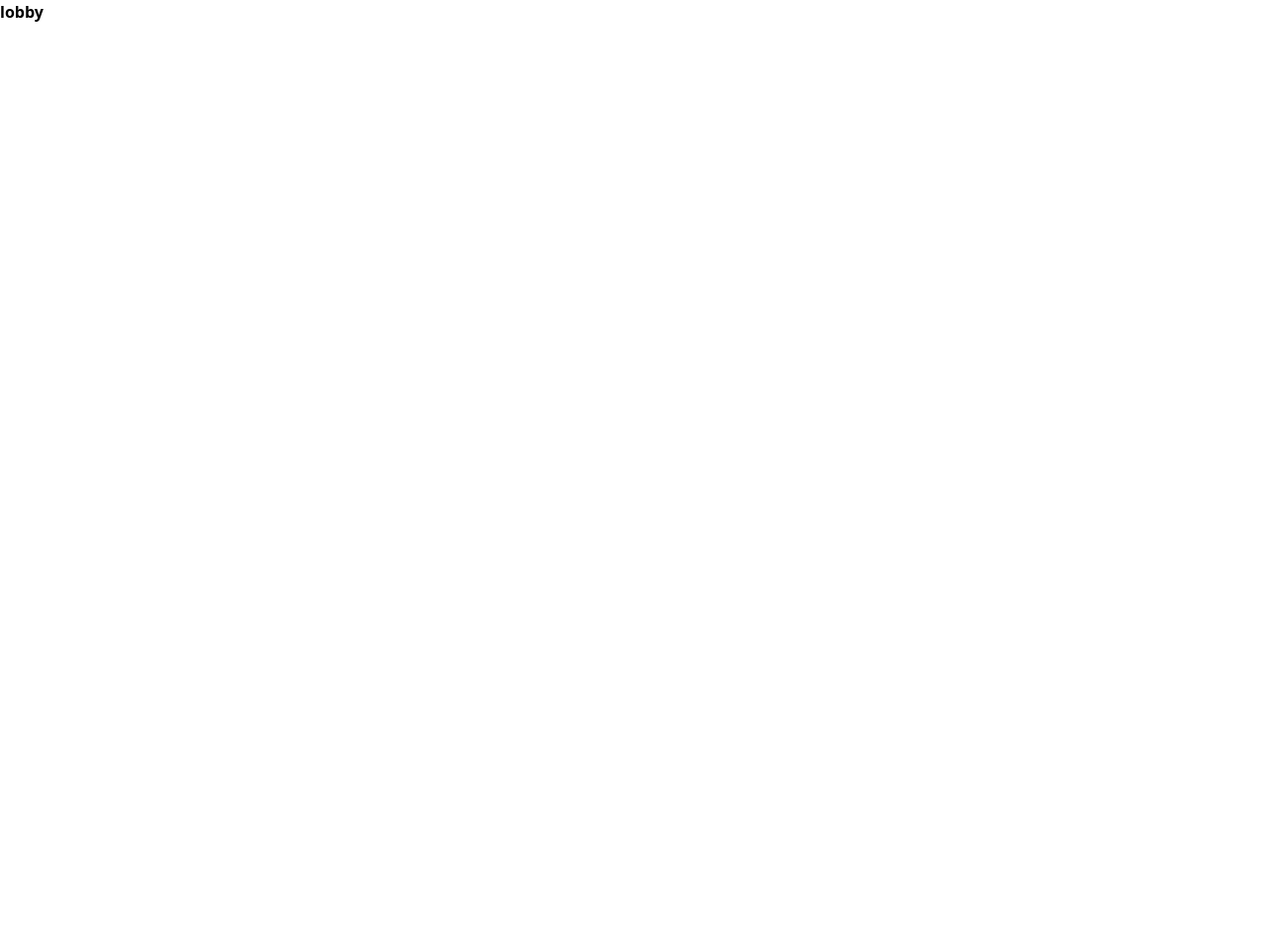
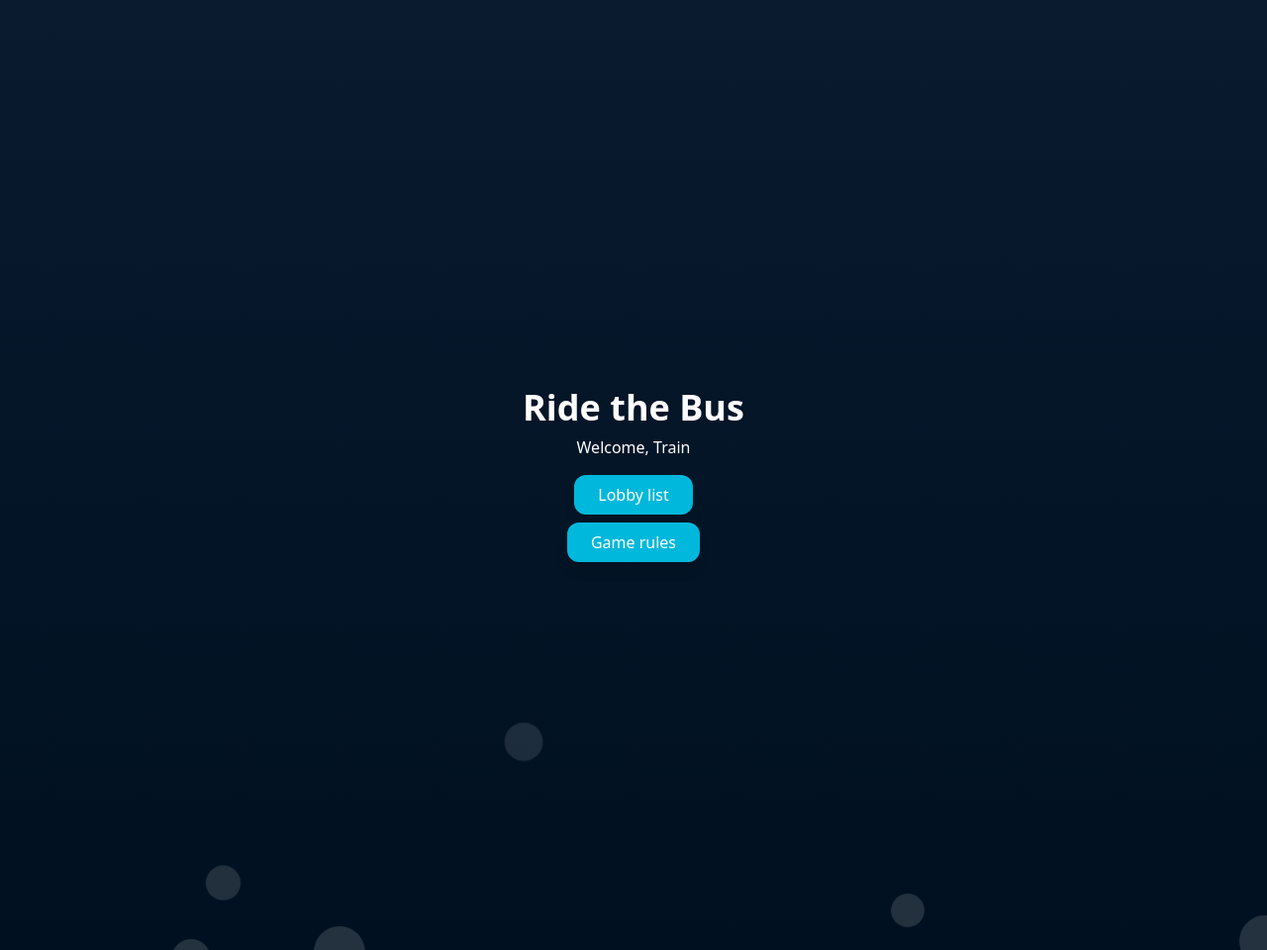
Before and after one commit to Thokisapi/Ride-the-bus-v2, a Node server app: page /lobby in a window 1280 px wide. Before the commit the page is almost empty. Shown: the whole page at 99% size. Run offline with Node 20, Linux system fonts and the light colour scheme; some libraries are stand-ins or nearby versions.

Commit message:
Test unfinished

```diff
--- a/ride-the-bus/package.json
+++ b/ride-the-bus/package.json
@@ -17,6 +17,7 @@
     "@tailwindcss/cli": "^4.1.13",
     "ejs": "^3.1.10",
     "express": "^5.1.0",
+    "mongoose": "^8.19.1",
     "socket.io": "^4.8.1",
     "tailwindcss": "^4.1.13"
   },
--- a/ride-the-bus/public/dist/output.css
+++ b/ride-the-bus/public/dist/output.css
@@ -1,4 +1,4 @@
-/*! tailwindcss v4.1.13 | MIT License | https://tailwindcss.com */
+/*! tailwindcss v4.1.14 | MIT License | https://tailwindcss.com */
 @layer properties;
 @layer theme, base, components, utilities;
 @layer theme {
@@ -7,9 +7,14 @@
       "Segoe UI Emoji", "Segoe UI Symbol", "Noto Color Emoji";
     --font-mono: ui-monospace, SFMono-Regular, Menlo, Monaco, Consolas, "Liberation Mono",
       "Courier New", monospace;
-    --text-3xl: 1.875rem;
-    --text-3xl--line-height: calc(2.25 / 1.875);
+    --color-cyan-500: oklch(71.5% 0.143 215.221);
+    --color-cyan-600: oklch(60.9% 0.126 221.723);
+    --color-white: #fff;
+    --spacing: 0.25rem;
+    --text-4xl: 2.25rem;
+    --text-4xl--line-height: calc(2.5 / 2.25);
     --font-weight-bold: 700;
+    --radius-xl: 0.75rem;
     --default-font-family: var(--font-sans);
     --default-mono-font-family: var(--font-mono);
   }
@@ -163,26 +168,272 @@
   }
 }
 @layer utilities {
-  .text-3xl {
-    font-size: var(--text-3xl);
-    line-height: var(--tw-leading, var(--text-3xl--line-height));
+  .absolute {
+    position: absolute;
+  }
+  .relative {
+    position: relative;
+  }
+  .static {
+    position: static;
+  }
+  .inset-0 {
+    inset: calc(var(--spacing) * 0);
+  }
+  .-z-10 {
+    z-index: calc(10 * -1);
+  }
+  .z-10 {
+    z-index: 10;
+  }
+  .mt-2 {
+    margin-top: calc(var(--spacing) * 2);
+  }
+  .mb-2 {
+    margin-bottom: calc(var(--spacing) * 2);
+  }
+  .mb-4 {
+    margin-bottom: calc(var(--spacing) * 4);
+  }
+  .flex {
+    display: flex;
+  }
+  .min-h-screen {
+    min-height: 100vh;
+  }
+  .transform {
+    transform: var(--tw-rotate-x,) var(--tw-rotate-y,) var(--tw-rotate-z,) var(--tw-skew-x,) var(--tw-skew-y,);
+  }
+  .flex-col {
+    flex-direction: column;
+  }
+  .items-center {
+    align-items: center;
+  }
+  .justify-center {
+    justify-content: center;
+  }
+  .overflow-hidden {
+    overflow: hidden;
+  }
+  .rounded-xl {
+    border-radius: var(--radius-xl);
+  }
+  .bg-cyan-500 {
+    background-color: var(--color-cyan-500);
+  }
+  .bg-gradient-to-b {
+    --tw-gradient-position: to bottom in oklab;
+    background-image: linear-gradient(var(--tw-gradient-stops));
+  }
+  .from-\[\#0a1a2f\] {
+    --tw-gradient-from: #0a1a2f;
+    --tw-gradient-stops: var(--tw-gradient-via-stops, var(--tw-gradient-position), var(--tw-gradient-from) var(--tw-gradient-from-position), var(--tw-gradient-to) var(--tw-gradient-to-position));
+  }
+  .from-\[\#FBB117\] {
+    --tw-gradient-from: #FBB117;
+    --tw-gradient-stops: var(--tw-gradient-via-stops, var(--tw-gradient-position), var(--tw-gradient-from) var(--tw-gradient-from-position), var(--tw-gradient-to) var(--tw-gradient-to-position));
+  }
+  .to-\[\#001020\] {
+    --tw-gradient-to: #001020;
+    --tw-gradient-stops: var(--tw-gradient-via-stops, var(--tw-gradient-position), var(--tw-gradient-from) var(--tw-gradient-from-position), var(--tw-gradient-to) var(--tw-gradient-to-position));
+  }
+  .to-\[\#F6C101\] {
+    --tw-gradient-to: #F6C101;
+    --tw-gradient-stops: var(--tw-gradient-via-stops, var(--tw-gradient-position), var(--tw-gradient-from) var(--tw-gradient-from-position), var(--tw-gradient-to) var(--tw-gradient-to-position));
+  }
+  .px-6 {
+    padding-inline: calc(var(--spacing) * 6);
+  }
+  .py-2 {
+    padding-block: calc(var(--spacing) * 2);
+  }
+  .text-4xl {
+    font-size: var(--text-4xl);
+    line-height: var(--tw-leading, var(--text-4xl--line-height));
   }
   .font-bold {
     --tw-font-weight: var(--font-weight-bold);
     font-weight: var(--font-weight-bold);
   }
-  .underline {
-    text-decoration-line: underline;
+  .text-white {
+    color: var(--color-white);
   }
+  .shadow-lg {
+    --tw-shadow: 0 10px 15px -3px var(--tw-shadow-color, rgb(0 0 0 / 0.1)), 0 4px 6px -4px var(--tw-shadow-color, rgb(0 0 0 / 0.1));
+    box-shadow: var(--tw-inset-shadow), var(--tw-inset-ring-shadow), var(--tw-ring-offset-shadow), var(--tw-ring-shadow), var(--tw-shadow);
+  }
+  .hover\:bg-cyan-600 {
+    &:hover {
+      @media (hover: hover) {
+        background-color: var(--color-cyan-600);
+      }
+    }
+  }
+}
+@property --tw-rotate-x {
+  syntax: "*";
+  inherits: false;
+}
+@property --tw-rotate-y {
+  syntax: "*";
+  inherits: false;
+}
+@property --tw-rotate-z {
+  syntax: "*";
+  inherits: false;
+}
+@property --tw-skew-x {
+  syntax: "*";
+  inherits: false;
+}
+@property --tw-skew-y {
+  syntax: "*";
+  inherits: false;
+}
+@property --tw-gradient-position {
+  syntax: "*";
+  inherits: false;
+}
+@property --tw-gradient-from {
+  syntax: "<color>";
+  inherits: false;
+  initial-value: #0000;
+}
+@property --tw-gradient-via {
+  syntax: "<color>";
+  inherits: false;
+  initial-value: #0000;
+}
+@property --tw-gradient-to {
+  syntax: "<color>";
+  inherits: false;
+  initial-value: #0000;
+}
+@property --tw-gradient-stops {
+  syntax: "*";
+  inherits: false;
+}
+@property --tw-gradient-via-stops {
+  syntax: "*";
+  inherits: false;
+}
+@property --tw-gradient-from-position {
+  syntax: "<length-percentage>";
+  inherits: false;
+  initial-value: 0%;
+}
+@property --tw-gradient-via-position {
+  syntax: "<length-percentage>";
+  inherits: false;
+  initial-value: 50%;
+}
+@property --tw-gradient-to-position {
+  syntax: "<length-percentage>";
+  inherits: false;
+  initial-value: 100%;
 }
 @property --tw-font-weight {
   syntax: "*";
   inherits: false;
 }
+@property --tw-shadow {
+  syntax: "*";
+  inherits: false;
+  initial-value: 0 0 #0000;
+}
+@property --tw-shadow-color {
+  syntax: "*";
+  inherits: false;
+}
+@property --tw-shadow-alpha {
+  syntax: "<percentage>";
+  inherits: false;
+  initial-value: 100%;
+}
+@property --tw-inset-shadow {
+  syntax: "*";
+  inherits: false;
+  initial-value: 0 0 #0000;
+}
+@property --tw-inset-shadow-color {
+  syntax: "*";
+  inherits: false;
+}
+@property --tw-inset-shadow-alpha {
+  syntax: "<percentage>";
+  inherits: false;
+  initial-value: 100%;
+}
+@property --tw-ring-color {
+  syntax: "*";
+  inherits: false;
+}
+@property --tw-ring-shadow {
+  syntax: "*";
+  inherits: false;
+  initial-value: 0 0 #0000;
+}
+@property --tw-inset-ring-color {
+  syntax: "*";
+  inherits: false;
+}
+@property --tw-inset-ring-shadow {
+  syntax: "*";
+  inherits: false;
+  initial-value: 0 0 #0000;
+}
+@property --tw-ring-inset {
+  syntax: "*";
+  inherits: false;
+}
+@property --tw-ring-offset-width {
+  syntax: "<length>";
+  inherits: false;
+  initial-value: 0px;
+}
+@property --tw-ring-offset-color {
+  syntax: "*";
+  inherits: false;
+  initial-value: #fff;
+}
+@property --tw-ring-offset-shadow {
+  syntax: "*";
+  inherits: false;
+  initial-value: 0 0 #0000;
+}
 @layer properties {
   @supports ((-webkit-hyphens: none) and (not (margin-trim: inline))) or ((-moz-orient: inline) and (not (color:rgb(from red r g b)))) {
     *, ::before, ::after, ::backdrop {
+      --tw-rotate-x: initial;
+      --tw-rotate-y: initial;
+      --tw-rotate-z: initial;
+      --tw-skew-x: initial;
+      --tw-skew-y: initial;
+      --tw-gradient-position: initial;
+      --tw-gradient-from: #0000;
+      --tw-gradient-via: #0000;
+      --tw-gradient-to: #0000;
+      --tw-gradient-stops: initial;
+      --tw-gradient-via-stops: initial;
+      --tw-gradient-from-position: 0%;
+      --tw-gradient-via-position: 50%;
+      --tw-gradient-to-position: 100%;
       --tw-font-weight: initial;
+      --tw-shadow: 0 0 #0000;
+      --tw-shadow-color: initial;
+      --tw-shadow-alpha: 100%;
+      --tw-inset-shadow: 0 0 #0000;
+      --tw-inset-shadow-color: initial;
+      --tw-inset-shadow-alpha: 100%;
+      --tw-ring-color: initial;
+      --tw-ring-shadow: 0 0 #0000;
+      --tw-inset-ring-color: initial;
+      --tw-inset-ring-shadow: 0 0 #0000;
+      --tw-ring-inset: initial;
+      --tw-ring-offset-width: 0px;
+      --tw-ring-offset-color: #fff;
+      --tw-ring-offset-shadow: 0 0 #0000;
     }
   }
 }
--- a/ride-the-bus/public/views/lobby.ejs
+++ b/ride-the-bus/public/views/lobby.ejs
@@ -1,12 +1,22 @@
 <!DOCTYPE html>
 <html lang="en">
 <head>
-    <meta charset="UTF-8">
-    <meta name="viewport" content="width=device-width, initial-scale=1.0">
-    <link href="./dist/output.css" rel="stylesheet">
-    <title><%= title %></title>
+  <meta charset="UTF-8" />
+  <meta name="viewport" content="width=device-width, initial-scale=1.0" />
+  <title><%= title %></title>
+  <link href="/dist/output.css" rel="stylesheet" />
 </head>
-<body>
-    <h1 class="text-4xl font-bold"><%= title %></h1>
+<body class="relative bg-gradient-to-b from-[#0a1a2f] to-[#001020] text-white">
+
+
+  <%- include("partials/bubble") %>
+
+  <main class="relative z-10 flex flex-col items-center justify-center min-h-screen">
+    <h1 class="text-4xl font-bold mb-2">Ride the Bus</h1>
+    <p class="mb-4">Welcome, Train</p>
+    <button class="bg-cyan-500 hover:bg-cyan-600 px-6 py-2 rounded-xl shadow-lg">Lobby list</button>
+    <button class="bg-cyan-500 hover:bg-cyan-600 px-6 py-2 rounded-xl shadow-lg mt-2">Game rules</button>
+  </main>
+
 </body>
 </html>
--- /dev/null
+++ b/ride-the-bus/public/views/partials/bubble.ejs
@@ -0,0 +1,44 @@
+<div class="bubbles absolute inset-0 -z-10 overflow-hidden "></div>
+
+ <script>
+
+      const bubblesContainer = document.querySelector(".bubbles");
+      function createBubble() {
+        const bubble = document.createElement("div");
+        const size = Math.random() * 60 + 20 + "px";
+        bubble.classList.add("bubble");
+        bubble.style.width = size;
+        bubble.style.height = size;
+        bubble.style.left = Math.random() * 100 + "vw";
+        bubble.style.animationDuration = Math.random() * 10 + 10 + "s";
+        bubblesContainer.appendChild(bubble);
+        setTimeout(() => bubble.remove(), 20000);
+      }
+      setInterval(createBubble, 600);
+  </script>
+
+<style>
+  .bubble {
+  position: absolute;
+  bottom: -100px;
+  background: rgba(255, 255, 255, 0.15);
+  border-radius: 50%;
+  pointer-events: none;
+  animation: rise 15s infinite ease-in;
+}
+
+@keyframes rise {
+  0% {
+    transform: translateY(0) scale(1);
+    opacity: 0;
+  }
+  10% {
+    opacity: 1;
+  }
+  100% {
+    transform: translateY(-110vh) scale(1.5);
+    opacity: 0;
+  }
+}
+
+</style>
--- a/ride-the-bus/server.js
+++ b/ride-the-bus/server.js
@@ -2,6 +2,7 @@ const express = require('express');
 const http = require('http');
 const path = require('path');
 const { Server } = require('socket.io');
+const mongoose = require('mongoose');
 
 const app = express();
 const server = http.createServer(app);
@@ -31,11 +32,8 @@ app.get('/login',(req, res) =>{
     res.render('login', {title: 'Login-page'})
 })
 
-app.get('/api/status', (req, res) => {
-  res.json({ status: 'ok', message: 'Server is ready!' });
-});
 
-// WebSockets
+
 io.on('connection', (socket) => {
   console.log('A user connected:', socket.id);
 
@@ -48,6 +46,16 @@ io.on('connection', (socket) => {
   });
 });
 
-// Start server
+
+
+mongoose.connect('mongodb://127.0.0.1:27017/ride-the-bus', {
+  useNewUrlParser: true,
+  useUnifiedTopology: true,
+})
+.then(() => console.log('✅ MongoDB connected'))
+.catch(err => console.error('❌ MongoDB connection error:', err));
+
+
+
 const PORT = process.env.PORT || 3000;
 server.listen(PORT, () => console.log(`Server running on port ${PORT}`));
```
Also changed, not shown: ride-the-bus/controllers/registercontroller.js (added, +26 -0 lines), ride-the-bus/models/users.js (added, +30 -0 lines), ride-the-bus/public/views/index.ejs (+7 -2 lines), ride-the-bus/routes/register.js (added, +7 -0 lines), 1 other file.
